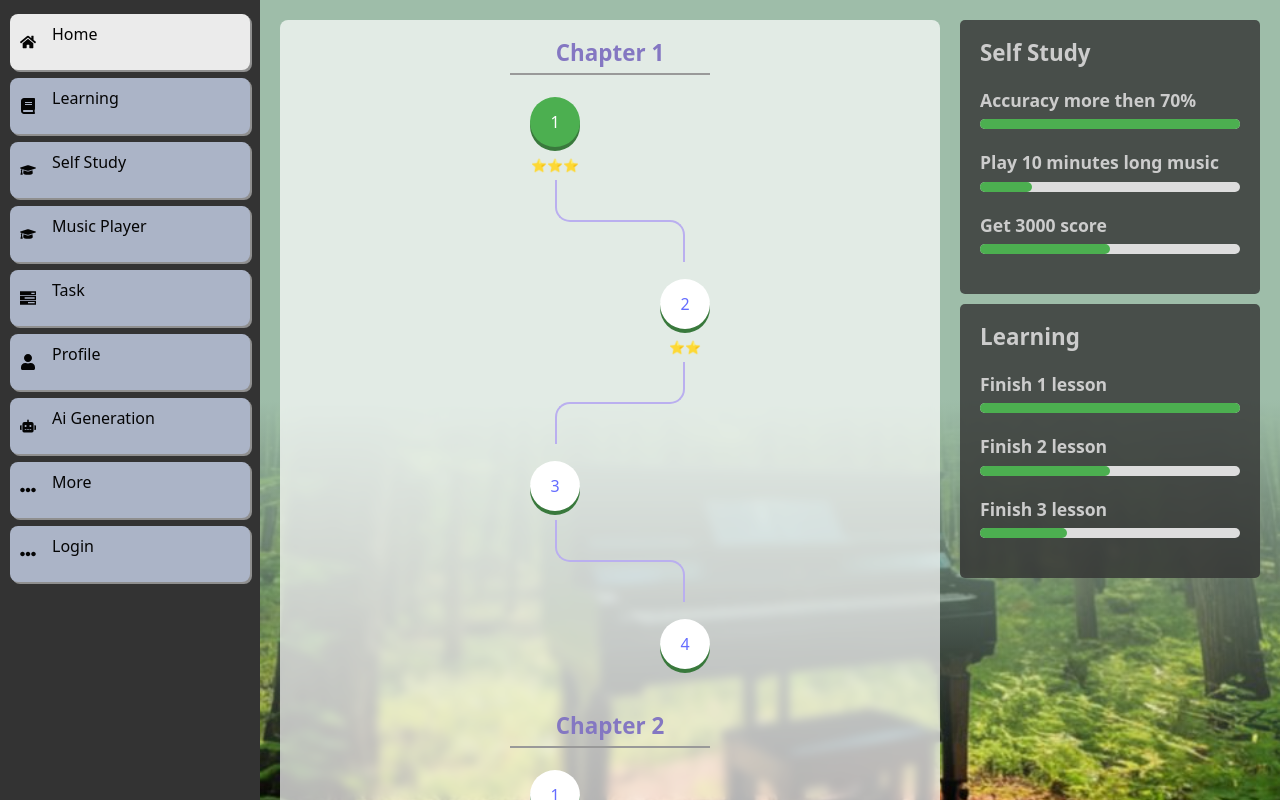
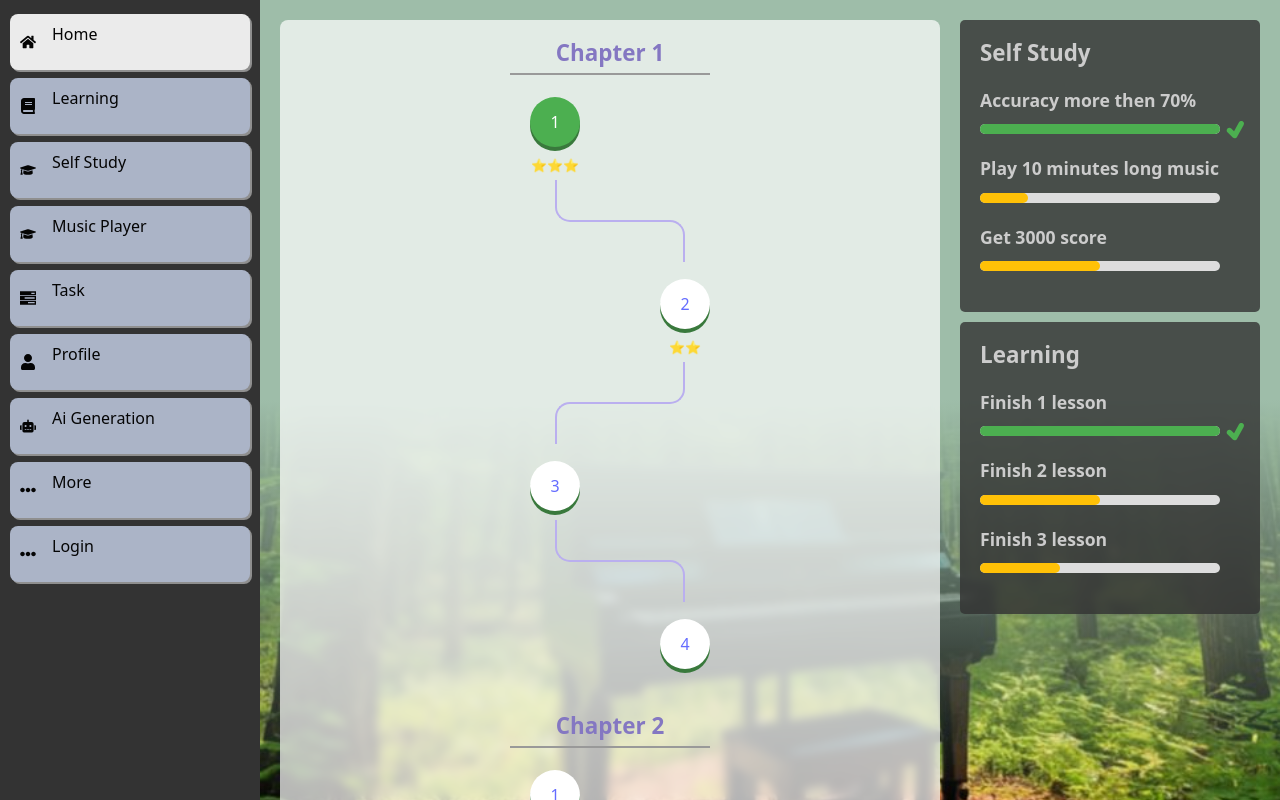
Before and after one commit to pkjSchool/HKMU_FYP, a React (Vite) app: page / in a window 1280 px wide. Built offline with nearby package versions, Linux system fonts and the light colour scheme.

Commit message:
progress bar update

```diff
--- a/src/components/TaskProgress.tsx
+++ b/src/components/TaskProgress.tsx
@@ -1,4 +1,5 @@
 import React from "react";
+import { TiTick } from "react-icons/ti";
 import "../css/taskProgress.css";
 
 const TaskProgress: React.FC = () => {
@@ -30,11 +31,16 @@ const TaskProgress: React.FC = () => {
                     {taskGroup.tasks.map((task, i) => {
                       return  <div key={i} className="progress-bar-item animate__animated animate__fadeIn" style={{"animationDelay": `${(groupIdx+i)*0.1}s`}}>
                                 <p className="progress-bar-name">{task.name}</p>
-                                <div className="progress-bar-bg">
-                                  <div className="progress-bar-stick" style={{
-                                      width: `${task.progress}%`,
-                                      background: "#4caf50",
-                                    }}></div>
+                                <div style={{display: "flex", "alignItems": "center", height: "32px"}}>
+                                  <div className="progress-bar-bg" style={{width: "calc(100% - 20px)"}}>
+                                    <div className="progress-bar-stick" style={{
+                                        width: `${task.progress}%`,
+                                        backgroundColor:((task.progress >= 100)?"#4caf50":"var(--bs-warning)")
+                                      }}></div>
+                                  </div>
+                                  <div style={{width: "20px"}}>
+                                    {task.progress >= 100 && <TiTick style={{"fontSize": "32px", color:"#4caf50"}} />}
+                                  </div>
                                 </div>
                               </div>
                     })}
--- a/src/css/taskProgress.css
+++ b/src/css/taskProgress.css
@@ -23,7 +23,7 @@
 }
 
 .progress-bar-item {
-    margin-bottom: 20px;
+    margin-bottom: 10px;
 }
 
 .progress-bar-bg {
@@ -42,5 +42,5 @@
     margin-bottom: 20px;
     color: #ccc;
     font-weight: 600;
-    margin: 0 0 6px;
+    margin: 0;
 }
```
